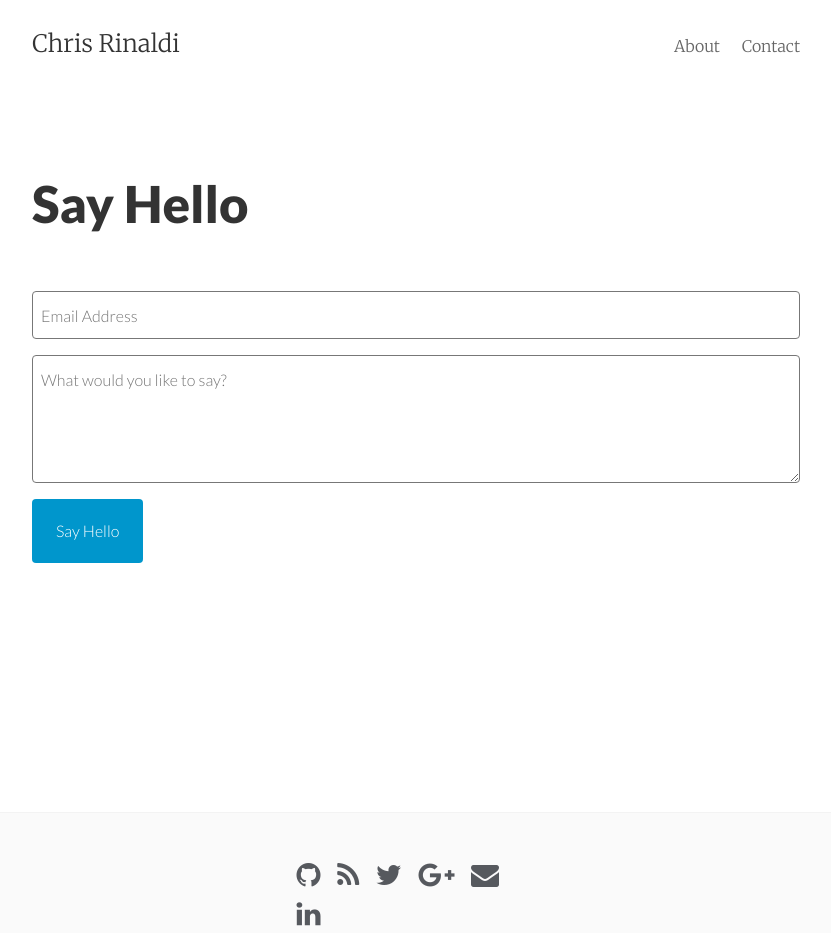
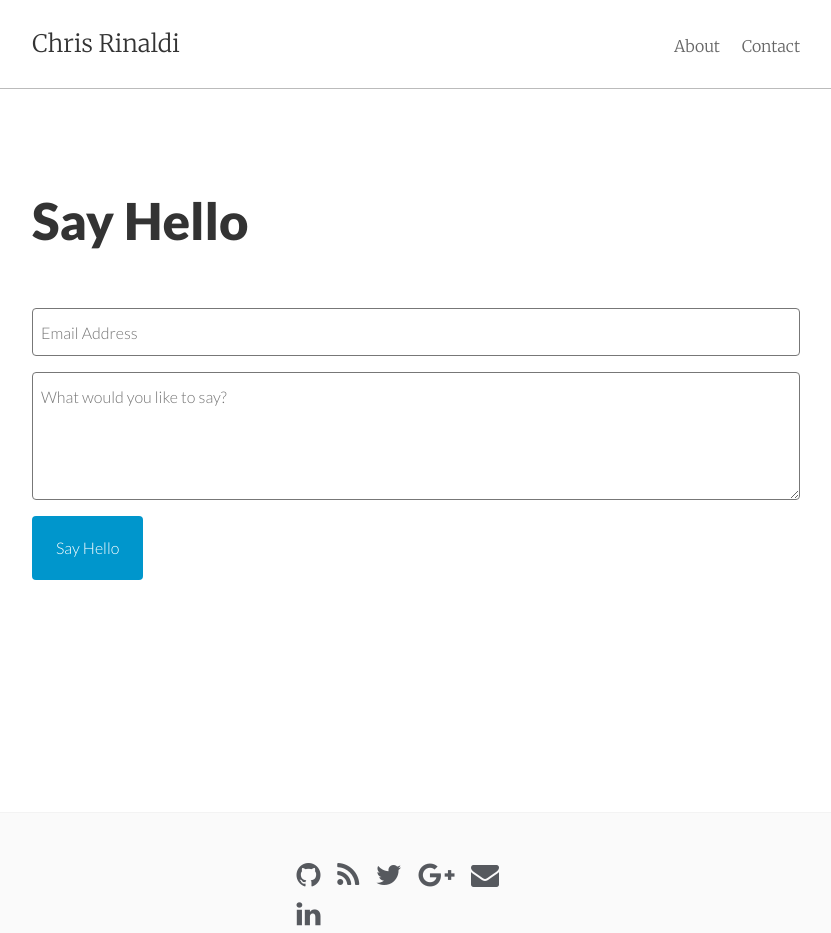
Before and after one commit to jrmatos/cgrinaldi.github.io, a Jekyll site: the page built from contact.html, in a window 1280 px wide. Shown: the whole page, without its empty margins (224-1055 px from the left). Built offline with Jekyll 4.4.1, drawn with Linux system fonts in a browser that asks for light colours; nearby versions of some CDN libraries.

Commit message:
Fix weird white space between border and headers

```diff
--- a/_sass/_basscss.scss
+++ b/_sass/_basscss.scss
@@ -83,6 +83,7 @@ small, .small, .f5 {
     font-size: 1rem;
   }
 }
+
 @media screen and (min-width: 64em) {
   .h1 {
     font-size: 6rem;
@@ -360,6 +361,7 @@ strong, .bold {
 
 .p-responsive {
   padding: 1.5rem;
+  padding-top: 0px;
 }
 
 .px-responsive {
@@ -375,6 +377,9 @@ strong, .bold {
 @media screen and (min-width: 48em) and (max-width: 64em) {
   .p-responsive {
     padding: 3rem;
+    padding-top: 50px;
+    border-top: 1px #bbb solid;
+    margin-top: 30px;
   }
 
   .px-responsive {
@@ -390,7 +395,11 @@ strong, .bold {
 @media screen and (min-width: 64em) {
   .p-responsive {
     padding: 4rem;
+    padding-top: 50px;
+    border-top: 1px #bbb solid;
+    margin-top: 30px;
   }
+
 
   .px-responsive {
     padding-right: 4rem;
--- a/_sass/_main.scss
+++ b/_sass/_main.scss
@@ -267,6 +267,11 @@ h6,
   margin: 1em 0 0.5em;
 }
 
+h1,
+.h1 {
+  margin-top: 0px;
+}
+
 .social-icons {
     padding: 1.5em 0 0 0;
     font-size: 1.75rem;
```
